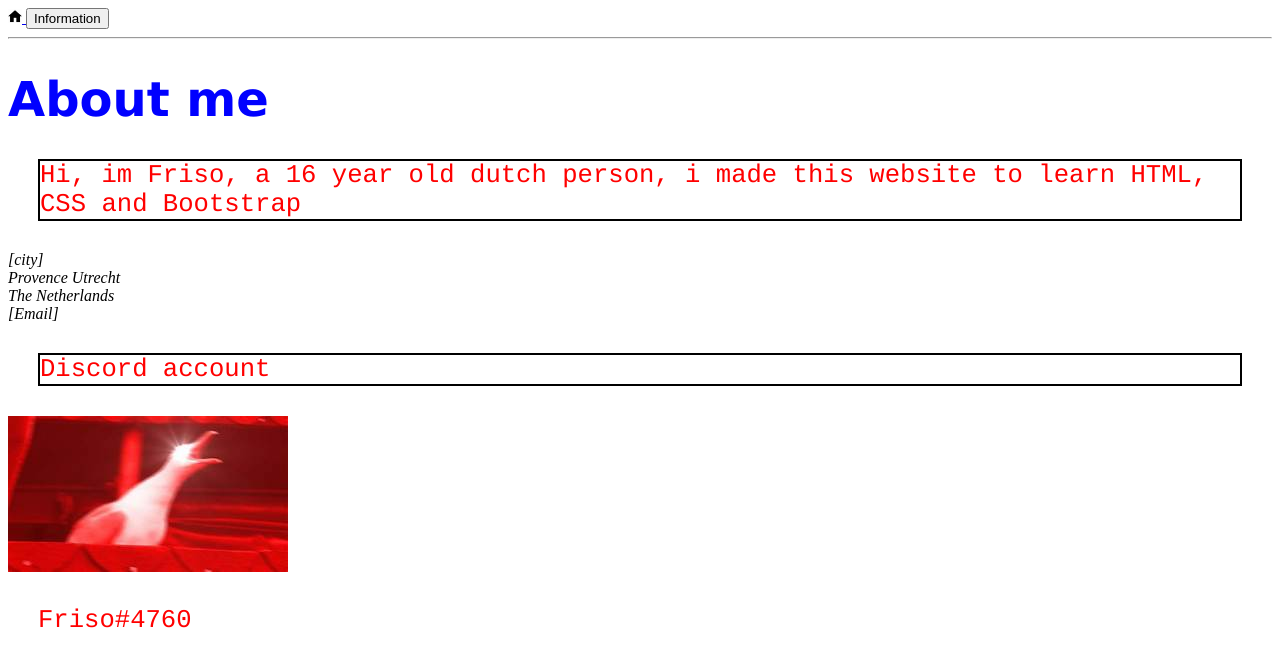
After one commit to Friso16/Friso, a PHP site: page /Information.html in a window 1280 px wide. The commit adds this page. Shown: the top 667 px of the page. Run offline with PHP 8.4, Linux system fonts and the light colour scheme.

Commit message:
home + info

```diff
--- /dev/null
+++ b/oefening/Information.html
@@ -0,0 +1,28 @@
+<!DOCTYPE html>
+<html lang="en">
+<head>
+    <link rel="stylesheet" href="styles.css">
+    <a href="file:///C:/Users/hffeb/Documents/GitHub/Friso-test/oefening/home.html">
+        <img src="images/home.jfif" alt="Home" width="14" height="14">
+        </a>
+
+    <button onclick='document.location="file:///C:/Users/hffeb/Documents/GitHub/Friso-test/oefening/Information.html"'>Information</button>
+    <hr>
+</head>
+
+<body>
+<h1>About me</h1>
+<p>Hi, im Friso, a 16 year old dutch person, i made this website to learn HTML, CSS and Bootstrap</p>
+<address>
+[city]<br>
+Provence Utrecht<br>
+The Netherlands<br>
+[Email]<br>
+</address>
+
+<p title="Friso#4760">Discord account</p>
+<img src="images/meeuw.jfif" alt="Friso" width="280" height="156">
+<p style="border:none">Friso#4760</p>
+
+</body>
+</html>
```
Also changed, not shown: oefening/Home.html (added, +19 -0 lines), oefening/test.html (deleted, +0 -27 lines), oefening/styles.css (line endings or trailing spaces).
